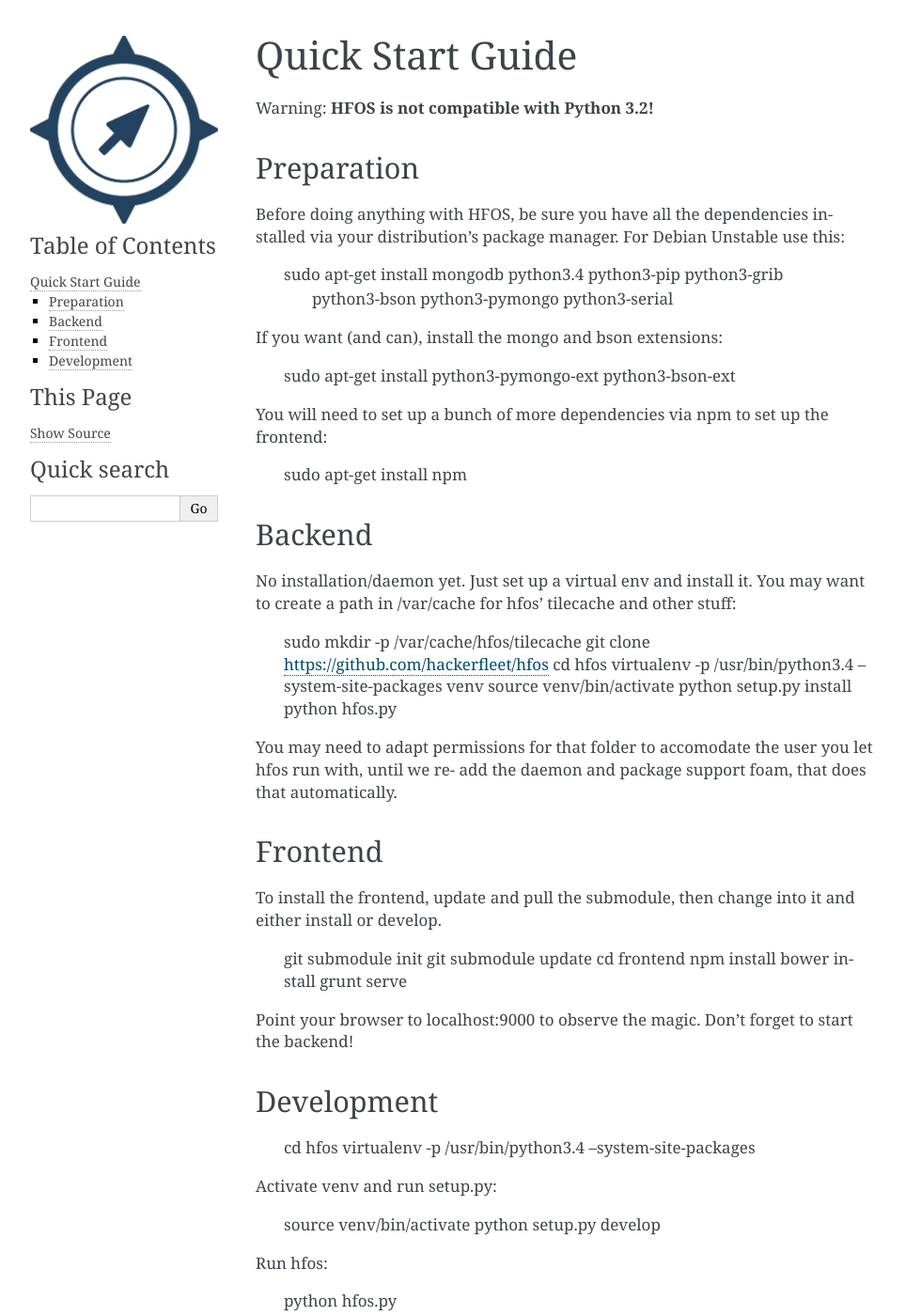
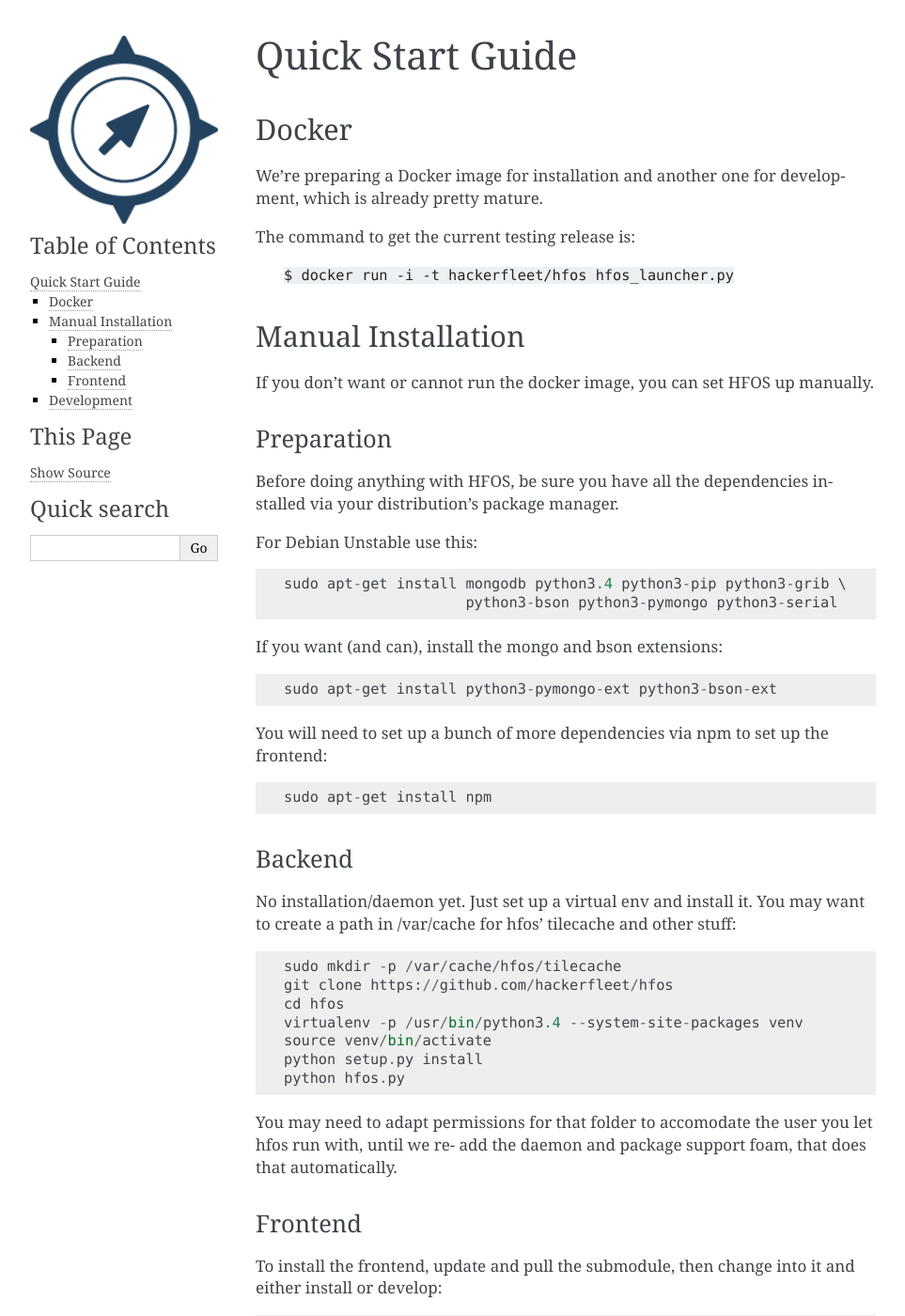
Before and after one commit to Hackerfleet/hfos-legacy, a Sphinx documentation site: the page built from docs/source/start/quick.rst, in a window 1280 px wide and 1400 px high. Shown: the whole window at 94% size, without its empty margins (148-1111 px from the left). Built offline with Sphinx 7.4.7, drawn with Linux system fonts in a browser that asks for light colours; some of the changed text lies outside the part shown.

Commit message:
Cleaned up quickstart and added docker instructinos

```diff
--- a/docs/source/start/quick.rst
+++ b/docs/source/start/quick.rst
@@ -1,30 +1,47 @@
 Quick Start Guide
 =================
 
-Warning: **HFOS is not compatible with Python 3.2!**
+Docker
+------
+
+We're preparing a Docker image for installation and another one for development, which is already pretty
+mature.
+
+The command to get the current testing release is:
+
+  ``$ docker run -i -t hackerfleet/hfos hfos_launcher.py``
+
+
+Manual Installation
+-------------------
+
+If you don't want or cannot run the docker image, you can set HFOS up manually.
+
 
 Preparation
------------
+^^^^^^^^^^^
 
-Before doing anything with HFOS, be sure you have all the dependencies installed via your distribution's package manager.
-For Debian Unstable use this:
+Before doing anything with HFOS, be sure you have all the dependencies installed via your distribution's
+package manager.
+
+For Debian Unstable use this::
 
     sudo apt-get install mongodb python3.4 python3-pip python3-grib \
                          python3-bson python3-pymongo python3-serial
 
-If you want (and can), install the mongo and bson extensions:
+If you want (and can), install the mongo and bson extensions::
 
     sudo apt-get install python3-pymongo-ext python3-bson-ext
 
-You will need to set up a bunch of more dependencies via npm to set up the frontend:
+You will need to set up a bunch of more dependencies via npm to set up the frontend::
 
     sudo apt-get install npm
 
 Backend
--------
+^^^^^^^
 
 No installation/daemon yet. Just set up a virtual env and install it.
-You may want to create a path in /var/cache for hfos' tilecache and other stuff:
+You may want to create a path in /var/cache for hfos' tilecache and other stuff::
 
     sudo mkdir -p /var/cache/hfos/tilecache
     git clone https://github.com/hackerfleet/hfos
@@ -39,9 +56,9 @@
 add the daemon and package support foam, that does that automatically.
 
 Frontend
---------
+^^^^^^^^
 
-To install the frontend, update and pull the submodule, then change into it and either install or develop.
+To install the frontend, update and pull the submodule, then change into it and either install or develop::
 
     git submodule init
     git submodule update
@@ -55,17 +72,19 @@
 Development
 -----------
 
+You can also install the package in development mode, so you don't have to deploy everytime you changed something::
+
     cd hfos
     virtualenv -p /usr/bin/python3.4 --system-site-packages
 
-Activate venv and run setup.py:
+Activate venv and run setup.py::
 
     source venv/bin/activate
     python setup.py develop
 
-Run hfos:
+Run hfos::
 
-    python hfos.py
+    python hfos_launcher.py
 
 You should see some info/debug output and the web engine as well as other components starting up.
 Currently it is set up to serve only on http://localhost:8055 - so point your browser there and explore HFOS.
```
